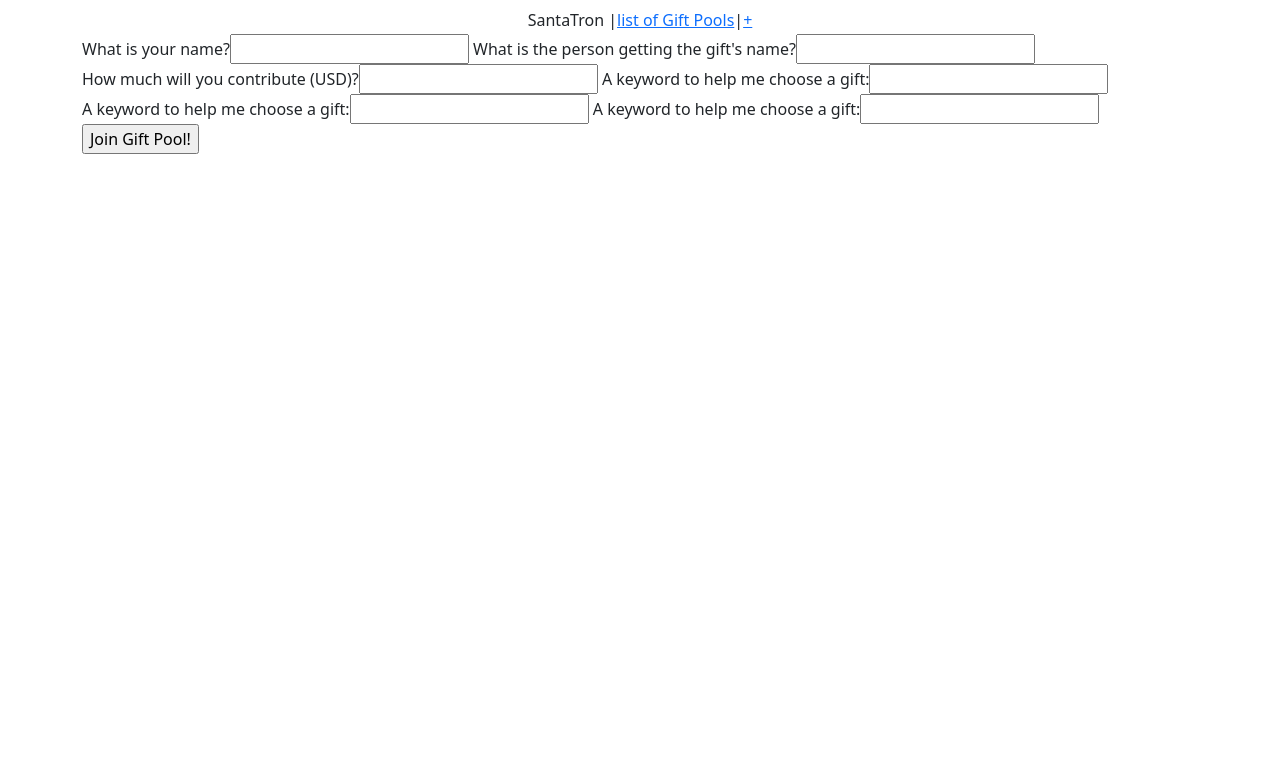
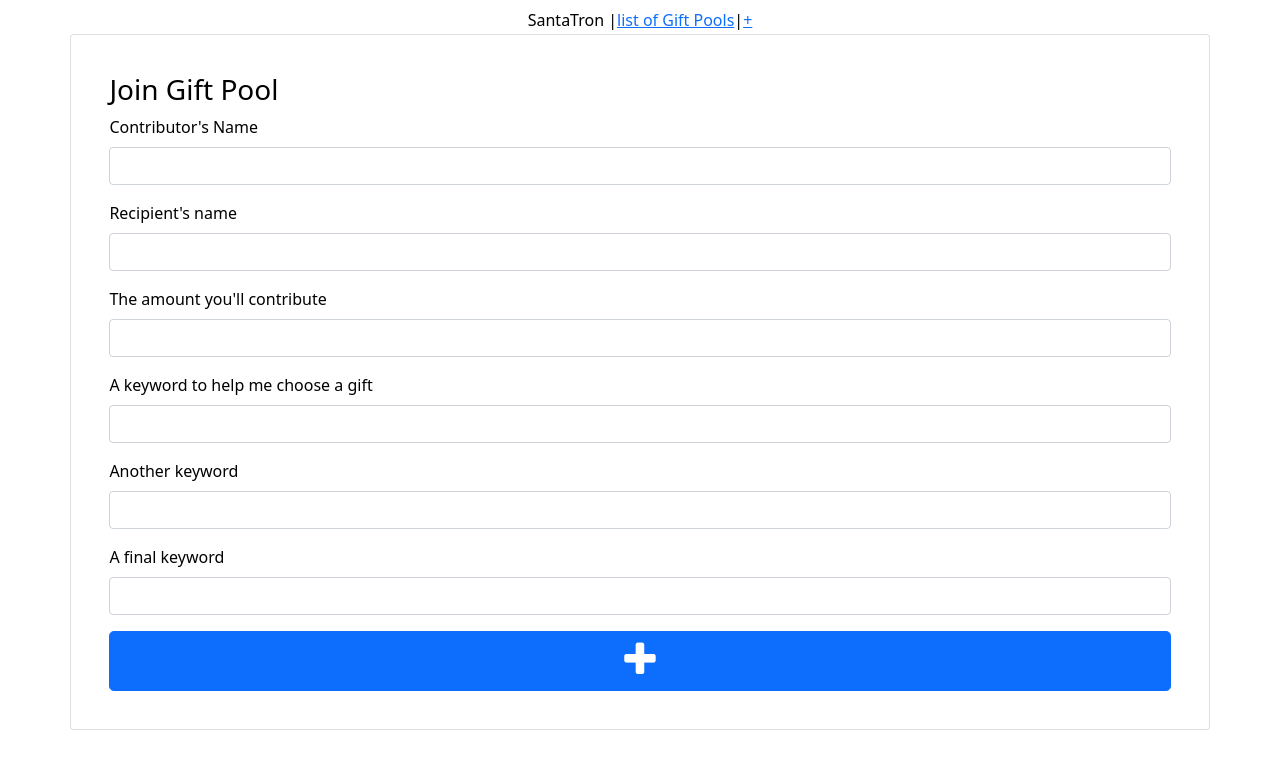
Before and after one commit to arjun-krishna1/SantaTron, a Django app: page /create/ in a window 1280 px wide. Shown: the top 769 px of the page. Run offline with Django 3.2, Linux system fonts and the light colour scheme; some libraries are stand-ins or nearby versions.

Commit message:
update list view and add init choose gift url, view, template

```diff
--- a/gift_coordinator/templates/base.html
+++ b/gift_coordinator/templates/base.html
@@ -23,7 +23,7 @@
     </nav>
 
 
-    <div id="content" class="container">
+    <div id="content" class="container card">
         {% block content %}
         {% endblock content %}
     </div>
@@ -33,3 +33,163 @@
 </body>
 
 </html>
+
+
+
+<style>
+    /* Classes of message cards */
+
+    :root {
+      --baseblue: #5390D9;
+    }
+
+    .Bot {
+     background-color: white!important;
+     color: rgb(255, 81, 0);
+    }
+
+    .Patient {
+      background-color: white!important;
+    }
+
+    .Nurse {
+      background-color: white!important;
+      color: var(--baseblue);
+    }
+
+    .symbol {
+      color: var(--baseblue);
+    }
+
+    .fa {
+        font-size: 200%;
+    }
+
+    .table{
+        vertical-align: middle;
+    }
+
+
+    .eventImage {
+      width: 20em;
+      display: block;
+      margin-left: auto;
+      margin-right: auto;
+    }
+
+    .center {
+      display: block;
+      margin-left: auto;
+      margin-right: auto;
+    }
+
+    .prizePicture {
+      --size: 4em;
+      height: var(--size);
+      width: var(--size);
+      object-fit: cover;
+      padding: 2px;
+      border: 2px lightgray solid;
+    }
+
+    .profilePicture {
+      --size: 5em;
+      height: var(--size);
+      width: var(--size);
+      object-fit:cover;
+      border-radius: 50%;
+      padding: 2px;
+      border: 2px lightgray solid;
+    }
+
+    .pfp {
+      display: flex;
+      align-items:center;
+    }
+    .pfp img{
+      --size: 5em;
+      height: var(--size);
+      width: var(--size);
+      object-fit:cover;
+      border-radius: 50%;
+      padding: 2px;
+      border: 2px lightgray solid;
+      float: left;
+    }
+
+    .card {
+      background-color: white;
+    }
+
+    body {
+      background: white;
+      color: black;
+      font-weight: 100;
+      /* font-family: Roboto; */
+    }
+
+    .wrapper {
+      margin: 2em;
+    }
+
+    .inline-photo {
+      box-shadow: 1em 1em 1em 2em .25em rgba(0, 0, 0, .2);
+      margin: 2em auto;
+      transform: translate(4em) rotateZ(-5deg);
+      transition: transform 4s .25s cubic-bezier(0, 1, .3, 1),
+                  opacity .3s .25s ease-out;
+      max-width: 600px;
+      width: 90%;
+      opacity: 0;
+      will-change: transform, opacity;
+
+    }
+
+    .inline-photo.is-visible {
+      opacity: 1;
+      transform: rotateZ(-2deg);
+
+    }
+
+    header.is-visible {
+      opacity: 1;
+    }
+
+    .heading {
+      opacity: 0;
+      transition: opacity .5s .25s ease-out;
+      transform: translate(-50%, calc(-50% + 1em));
+    }
+
+    .is-visible .heading {
+      transform: translate(50%, 50% + 1em);
+    }
+
+    .heading {
+      transition: transform 4s .35s cubic-bezier(0, 1, .3, 1);
+      will-change: transform;
+    }
+
+    /* Navbar container */
+    .navb {
+      background-color: white!important;
+    }
+
+    /* Links inside the navbar */
+    .navb a {
+
+    }
+
+    .navi {
+      text-decoration: none;
+    }
+
+
+    .navi:hover {
+      background-color: lightgray;
+    }
+
+    .container {
+        padding: 3%;
+    }
+</style>
--- /dev/null
+++ b/gift_coordinator/templates/chooseGiftTemplate.html
@@ -0,0 +1,4 @@
+{% extends 'base.html' %}
+{% block content %}
+  <h3>Gift Choose Results:</h3>
+{% endblock content %}
--- a/gift_coordinator/templates/createPoolTemplate.html
+++ b/gift_coordinator/templates/createPoolTemplate.html
@@ -1,8 +1,33 @@
 {% extends 'base.html' %}
 {% block content %}
-    <form action = "" method = "post">
-        {% csrf_token %}
-        {{form }}
-        <input type="submit" value="Join Gift Pool!">
-    </form>
+    <h3>Join Gift Pool</h3>
+    <div>
+        <form action="" method="post">
+            {% csrf_token %}
+        <div class="mb-3">
+            <label for="contributor_name" class="form-label">Contributor's Name</label>
+            <input type="text" id="contributor_name" name = "contributor_name" class="form-control"/>
+        </div>
+        <div class="mb-3">
+            <label for="recipient_name" class="form-label">Recipient's name</label>
+            <input type="text" id="recipient_name" name = "recipient_name" class="form-control"/>
+        </div>
+        <div class="mb-3">
+            <label for="amount" class="form-label">The amount you'll contribute</label>
+            <input type="number" id="amount" name = "amount" class="form-control" />
+        </div>
+        <div class="mb-3">
+            <label for="keyword1" class="form-label">A keyword to help me choose a gift</label>
+            <input type="text" id="keyword1" name = "keyword1" class="form-control" maxlength="10"/>
+        </div>
+        <div class="mb-3">
+            <label for="keyword2" class="form-label">Another keyword</label>
+            <input type="text" id="keyword2" name = "keyword2" class="form-control" maxlength="10"/>
+        </div>
+        <div class="mb-3">
+            <label for="keyword3" class="form-label">A final keyword</label>
+            <input type="text" id="keyword3" name = "keyword3" class="form-control" maxlength="10"/>
+        </div>
+        <button type="submit" class="btn btn-lg btn-primary" style="width: 100%;"><i class="fa fa-plus"></i></button>
+    </div>
 {% endblock content %}
--- a/gift_coordinator/urls.py
+++ b/gift_coordinator/urls.py
@@ -3,9 +3,12 @@ from django.urls import path
 from .views import (
     createPoolView,
     listPoolView,
+    chooseGiftView
 )
 
 urlpatterns = [
     path('', listPoolView, name="listPoolUrl"),
     path('create/', createPoolView, name="createPoolUrl"),
+    path('create/<str:recipient_name>/', createPoolView, name="createPoolUrlName"),
+    path('choose/<str:recipient_name>/', chooseGiftView, name="chooseGiftUrl"),
 ]
--- a/gift_coordinator/views.py
+++ b/gift_coordinator/views.py
@@ -16,7 +16,7 @@ def listPoolView(request):
     context['pools'] = GiftPool.objects.all()
     return render(request, "listPoolTemplate.html", context)
 
-def createPoolView(request):
+def createPoolView(request, recipient_name=''):
     if request.method == 'POST':
         form = CreatePoolForm(request.POST)
 
@@ -28,10 +28,11 @@ def createPoolView(request):
             newPoolVal = int(form.cleaned_data.get('amount'))
 
             # use that to get any existing GiftPool for this recipient
-            pool = GiftPool.objects.filter(recipient_name=giftRecipName)
+            pool = GiftPool.objects.get (recipient_name=giftRecipName)
 
             if pool and pool.curr_val: # this is not the first person joining the gift pool
                 newPoolVal = pool.curr_val + newPoolVal
+                pool.curr_val = newPoolVal
 
             else: # make a new gift pool for this recipient
                 pool = GiftPool(
@@ -61,5 +62,16 @@ def createPoolView(request):
 
     # show the view with the empty form
     context = {}
-    context['form'] = CreatePoolForm()
+
+    if len(recipient_name):
+        context['form'] = CreatePoolForm({'recipient_name': recipient_name})
+
+    else:
+        context['form'] = CreatePoolForm()
+
     return render(request, "createPoolTemplate.html", context)
+
+def chooseGiftView(request, recipient_name):
+    #TODO Joe add your machine learning here
+    context = {}
+    return render(request, 'chooseGiftTemplate.html', context)
--- a/santatron/settings.py
+++ b/santatron/settings.py
@@ -38,7 +38,8 @@ INSTALLED_APPS = [
     'django.contrib.sessions',
     'django.contrib.messages',
     'django.contrib.staticfiles',
-    'gift_coordinator'
+    'gift_coordinator',
+    'crispy_forms'
 ]
 
 MIDDLEWARE = [
```
Also changed, not shown: gift_coordinator/templates/listPoolTemplate.html (+41 -5 lines), 2 other files.
